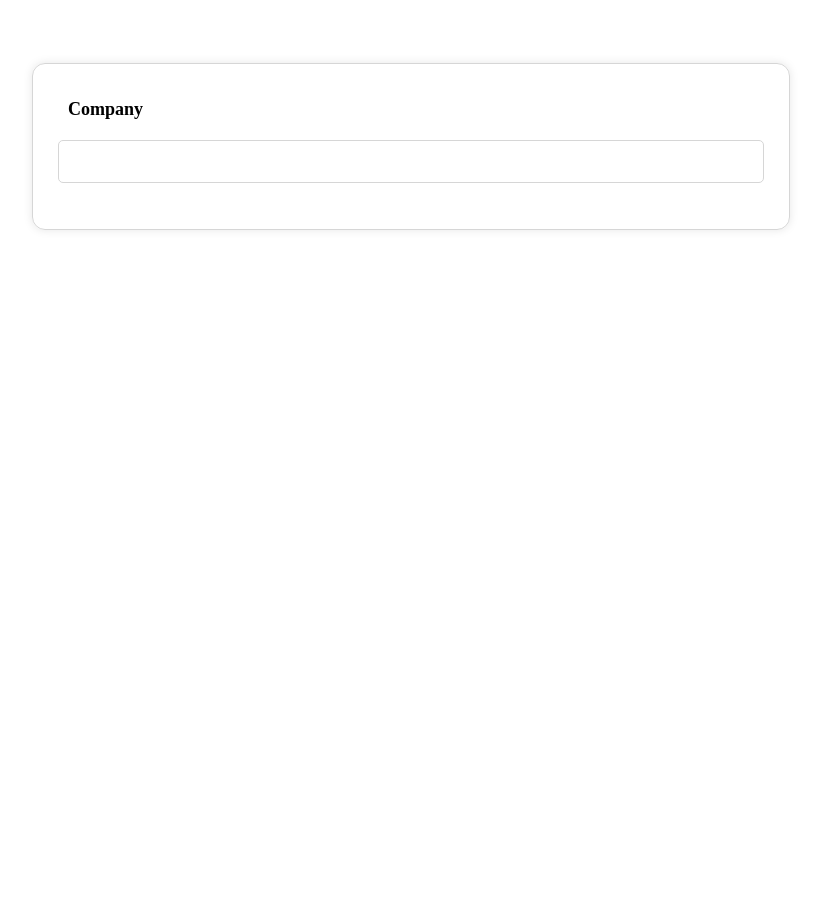
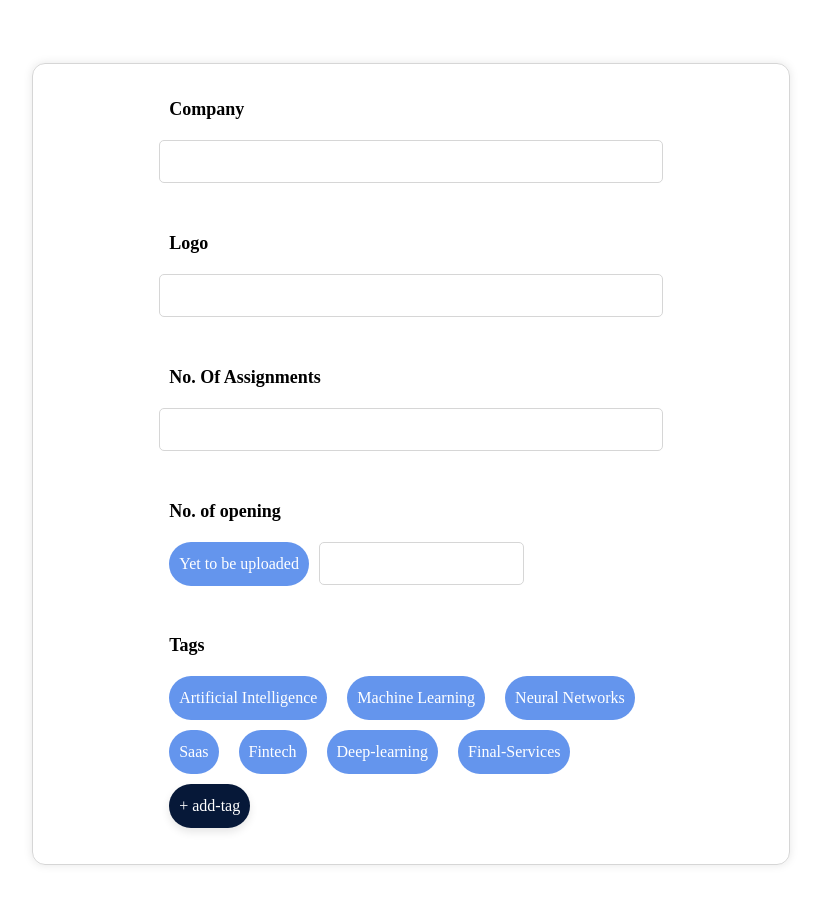
Before and after one commit to iamNamanKhare/project2, a React (Create React App) app: page / in a window 1280 px wide. Shown: the top 904 px of the page, without its empty margins (229-1050 px from the left). Before the commit the page ends 800 px from the top, so only its background shows below. Built offline with nearby package versions, Linux system fonts and the light colour scheme.

Commit message:
added many things

```diff
--- a/src/App.css
+++ b/src/App.css
@@ -1,5 +1,5 @@
 .form_container {
-  padding: 2%;
+  padding: 2% 10% 2% 10%;
 
   margin: 5% 20% 5% 20%;
 
@@ -23,7 +23,7 @@
   border-color: rgb(214, 214, 214);
   padding: 13px;
 
-  margin: 0px 0px 20px 0px;
+  margin: 0px 0px 40px 0px;
 }
 
 .input_label {
@@ -35,3 +35,33 @@
 
 .input_text {
 }
+.chip {
+  border-radius: 40px;
+  background-color: #6495ed;
+  padding: 2px 10px 2px 10px;
+  margin: 0px 10px 10px 10px;
+  height: 40px;
+  white-space: nowrap;
+  color: white;
+
+  text-align: center;
+  justify-content: center;
+  align-items: center;
+  display: flex;
+  cursor: pointer;
+}
+.schip {
+  border-radius: 40px;
+  background-color: #061838;
+  padding: 2px 10px 2px 10px;
+  margin: 0px 10px 10px 10px;
+  height: 40px;
+  white-space: nowrap;
+  color: white;
+  box-shadow: 0 4px 8px 0 rgba(0, 0, 0, 0.1);
+  text-align: center;
+  justify-content: center;
+  align-items: center;
+  display: flex;
+  cursor: pointer;
+}
--- a/src/components/Form.js
+++ b/src/components/Form.js
@@ -1,10 +1,90 @@
 import React, { Component } from "react";
+import { Grid } from "@material-ui/core";
 
 const Form = () => {
+  const changeColor = (id) => {
+    let element = document.getElementById(`${id}`).style;
+    element.backgroundColor = "#1e65e5";
+  };
   return (
     <div className="form_container">
       <div className="input_label">Company </div>
       <input className="input_field_container" />
+      <div className="input_label">Logo </div>
+      <input className="input_field_container" />
+
+      <div className="input_label">No. Of Assignments </div>
+      <input className="input_field_container" />
+      <div className="input_label">No. of opening </div>
+      <div style={{ display: "flex", flexWrap: "wrap" }}>
+        <div
+          className="chip"
+          id="c_1"
+          onClick={(e) => changeColor(e.target.id)}
+        >
+          Yet to be uploaded
+        </div>
+        <input className="input_field_container" />
+      </div>
+      <div className="input_label">Tags</div>
+      <div style={{ display: "flex", flexWrap: "wrap" }}>
+        <div
+          onClick={(e) => changeColor(e.target.id)}
+          id="c_2"
+          className="chip"
+        >
+          Artificial Intelligence
+        </div>
+        <div
+          onClick={(e) => changeColor(e.target.id)}
+          id="c_3"
+          className="chip"
+        >
+          Machine Learning
+        </div>
+        <div
+          onClick={(e) => changeColor(e.target.id)}
+          id="c_4"
+          className="chip"
+        >
+          Neural Networks
+        </div>
+        <div
+          onClick={(e) => changeColor(e.target.id)}
+          id="c_5"
+          className="chip"
+        >
+          Saas
+        </div>
+        <div
+          onClick={(e) => changeColor(e.target.id)}
+          id="c_6"
+          className="chip"
+        >
+          Fintech
+        </div>
+        <div
+          onClick={(e) => changeColor(e.target.id)}
+          id="c_7"
+          className="chip"
+        >
+          Deep-learning
+        </div>
+        <div
+          onClick={(e) => changeColor(e.target.id)}
+          id="c_7"
+          className="chip"
+        >
+          Final-Services
+        </div>
+        <div
+          onClick={(e) => console.log("adding tag")}
+          id="c_7"
+          className="schip"
+        >
+          + add-tag
+        </div>
+      </div>
     </div>
   );
 };
```
